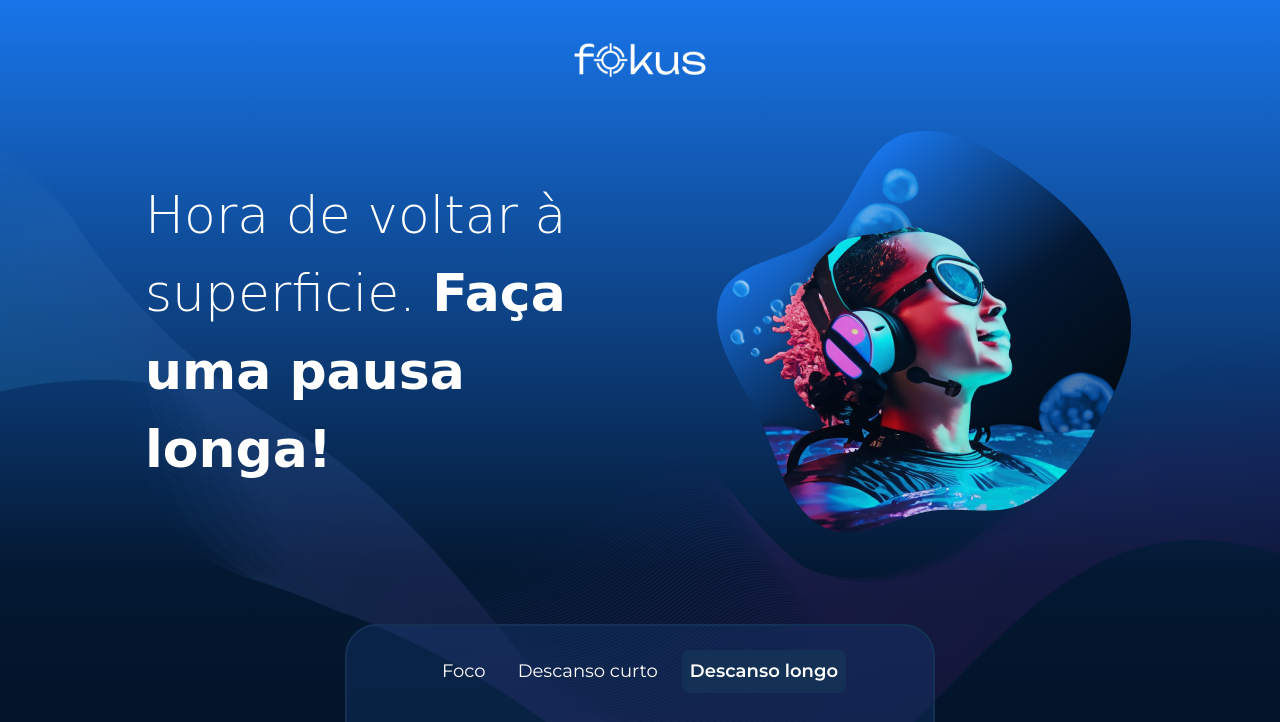
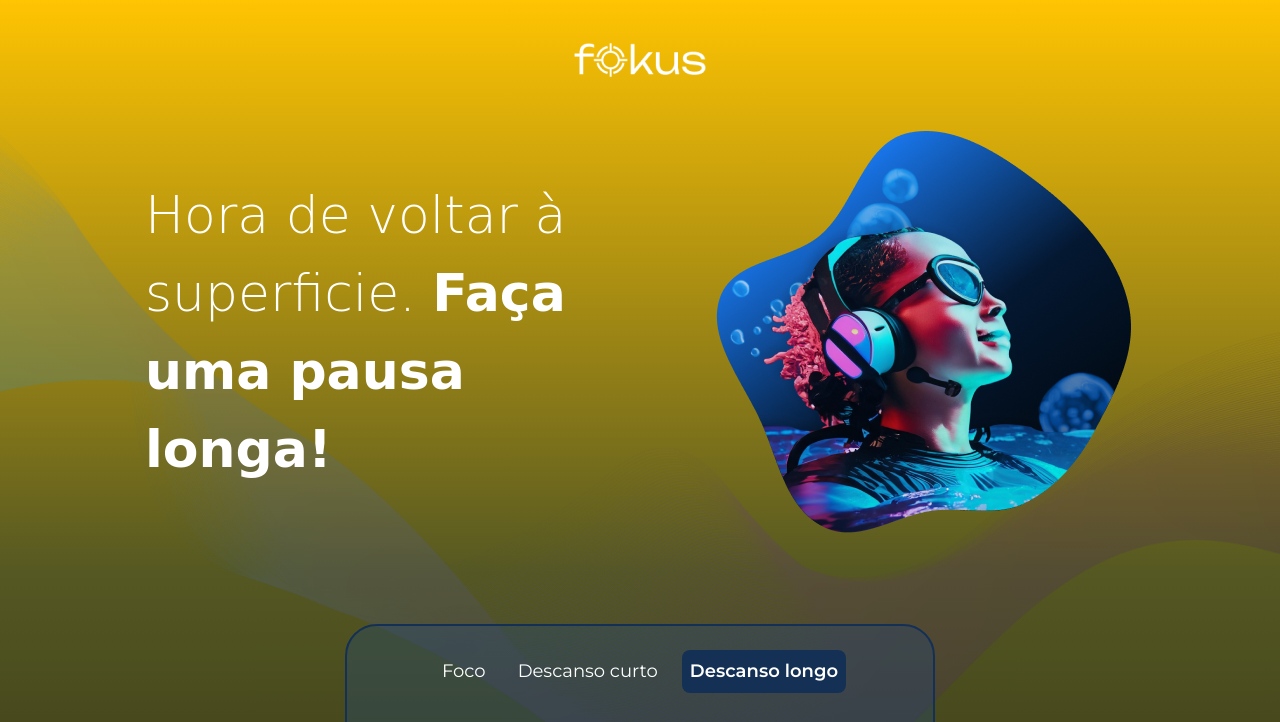
Before and after one commit to luizmiguelbarros/projeto-FOKUS-FINAL., a plain HTML site: page index.html in a window 1280 px wide. Both pictures are taken after a click on the button "Descanso longo". Shown: the top 722 px of the page. Drawn offline with nearby package versions, Linux system fonts and the light colour scheme; a web font is replaced by a local one.

Commit message:
cor do descanso longo atualizado

```diff
--- a/styles.css
+++ b/styles.css
@@ -16,7 +16,7 @@
 }
 
 [data-contexto="descanso-longo"] {
-    --main-bg-color: linear-gradient(180deg, #1875E9 0%, #041832 48.44%, #01080E 100%);
+    --main-bg-color: linear-gradient(180deg, #ffc402 0%, #555822 48.44%, #1d1d0f 100%);
 }
 
 * {
```
